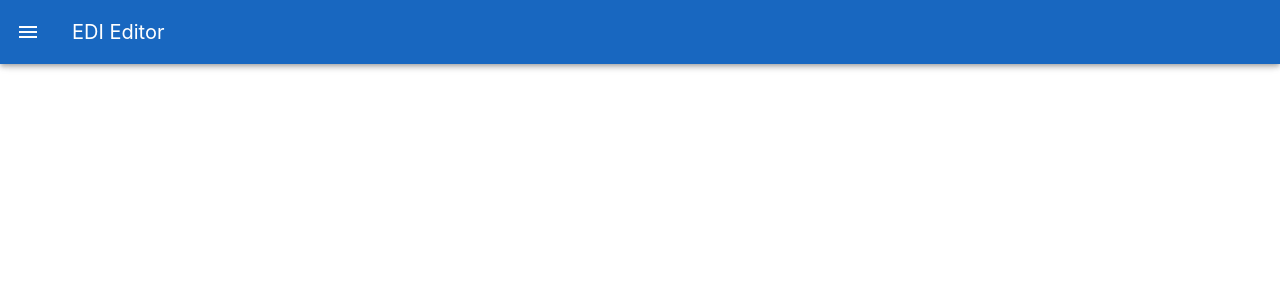
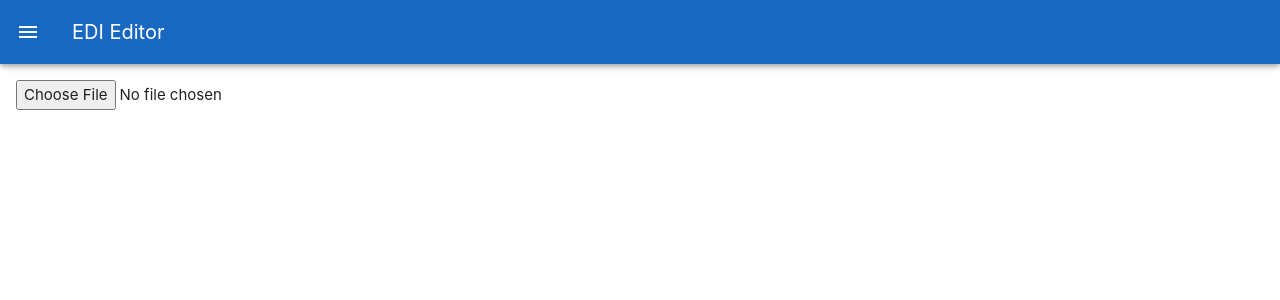
Before and after one commit to Daviran/sideProject, a Vue app in the folder baplieEditor/: page /baplie in a window 1280 px wide. Shown: the top 300 px of the page. Built offline with nearby package versions, Linux system fonts and the light colour scheme.

Commit message:
wip: styling first page, adding router

```diff
--- a/baplieEditor/src/App.vue
+++ b/baplieEditor/src/App.vue
@@ -1,10 +1,17 @@
 <script setup>
 // import BaplieViewer from "./views/BaplieViewer.vue"
 // import HomeView from "./views/HomeView.vue";
+import BannerHeader from "./components/BannerHeader.vue";
+
 </script>
 
 <template>
-  <div>
+  <v-app>
+    <banner-header></banner-header>
+    <v-main>
+      <v-container fluid>
     <router-view></router-view>
-  </div>
+  </v-container>
+    </v-main>
+  </v-app>
 </template>
--- a/baplieEditor/src/components/BannerHeader.vue
+++ b/baplieEditor/src/components/BannerHeader.vue
@@ -1,15 +1,12 @@
 <template>
-    <v-card>
-      <v-layout>
-        <v-app-bar
+  <div>
+    <v-app-bar
           color="primary"
           prominent
         >
           <v-app-bar-nav-icon variant="text" @click.stop="drawer = !drawer"></v-app-bar-nav-icon>
 
-          <v-toolbar-title>EDI Editor</v-toolbar-title>
-
-          <v-spacer></v-spacer>
+          <v-toolbar-title @click="backToHome"><h4 class="pointer">EDI Editor</h4></v-toolbar-title>
 
         </v-app-bar>
 
@@ -24,8 +21,8 @@
   </v-list-item>
 </v-list-item-group>
         </v-navigation-drawer>
-      </v-layout>
-    </v-card>
+  </div>
+
   </template>
   <script>
   import { ref, watch } from 'vue';
@@ -66,13 +63,22 @@
         router.push('/baplie'); // Navigate to '/baplie' route
       }
     };
+    const backToHome = () => {
+      router.push('/')
+    }
       // Return the reactive variables and methods
       return {
         drawer,
         group,
         items,
-        handleItemClick
+        handleItemClick,
+        backToHome
       };
     }
   };
   </script>
+  <style>
+.pointer {
+  cursor: pointer;
+}
+</style>
--- a/baplieEditor/src/components/BaplieFile.vue
+++ b/baplieEditor/src/components/BaplieFile.vue
@@ -79,12 +79,12 @@ export default {
 </script>
 
 <template>
-  <div>
+  <v-layout>
     <input type="file" @change="handleFileChange" accept=".txt">
     <div v-if="baplieData !== null">
       <h2>Baplie Content</h2>
       <pre ref="preElement" contenteditable="true" @input="handleInput">{{ baplieData.content }}</pre>
       <v-btn @click="saveAsTxt">Save modified Baplie file</v-btn>
     </div>
-  </div>
+  </v-layout>
 </template>
--- /dev/null
+++ b/baplieEditor/src/plugins/vuetify.js
@@ -0,0 +1,31 @@
+// Styles
+import "@mdi/font/css/materialdesignicons.css";
+import "vuetify/styles";
+
+// Vuetify
+import { createVuetify } from "vuetify";
+import { aliases, mdi } from "vuetify/iconsets/mdi";
+
+export default createVuetify({
+  // https://vuetifyjs.com/en/introduction/why-vuetify/#feature-guides
+  theme: {
+    defaultTheme: "TGITheme",
+    themes: {
+      TGITheme: {
+        dark: false,
+        colors: {
+          primary: "#DA004B",
+          secondary: "#3D4B7C",
+          error: "#b71c1c",
+        },
+      },
+    },
+    icons: {
+      defaultSet: "mdi",
+      aliases,
+      sets: {
+        mdi,
+      },
+    },
+  },
+});
--- a/baplieEditor/src/views/BaplieViewer.vue
+++ b/baplieEditor/src/views/BaplieViewer.vue
@@ -1,15 +1,9 @@
 <script setup>
 import BaplieFile from "../components/BaplieFile.vue"
-import BannerHeader from "../components/BannerHeader.vue"
 </script>
 
 <template>
   <div>
-    <banner-header>
-
-
-    </banner-header>
-
    <baplie-file>
 
 
--- a/baplieEditor/src/views/HomeView.vue
+++ b/baplieEditor/src/views/HomeView.vue
@@ -1,14 +1,10 @@
 <template>
     <div>
-        <banner-header>
-
-</banner-header>
-
+hi
 
     </div>
 
 </template>
 
 <script setup>
- import BannerHeader from '../components/BannerHeader.vue';
 </script>
```
